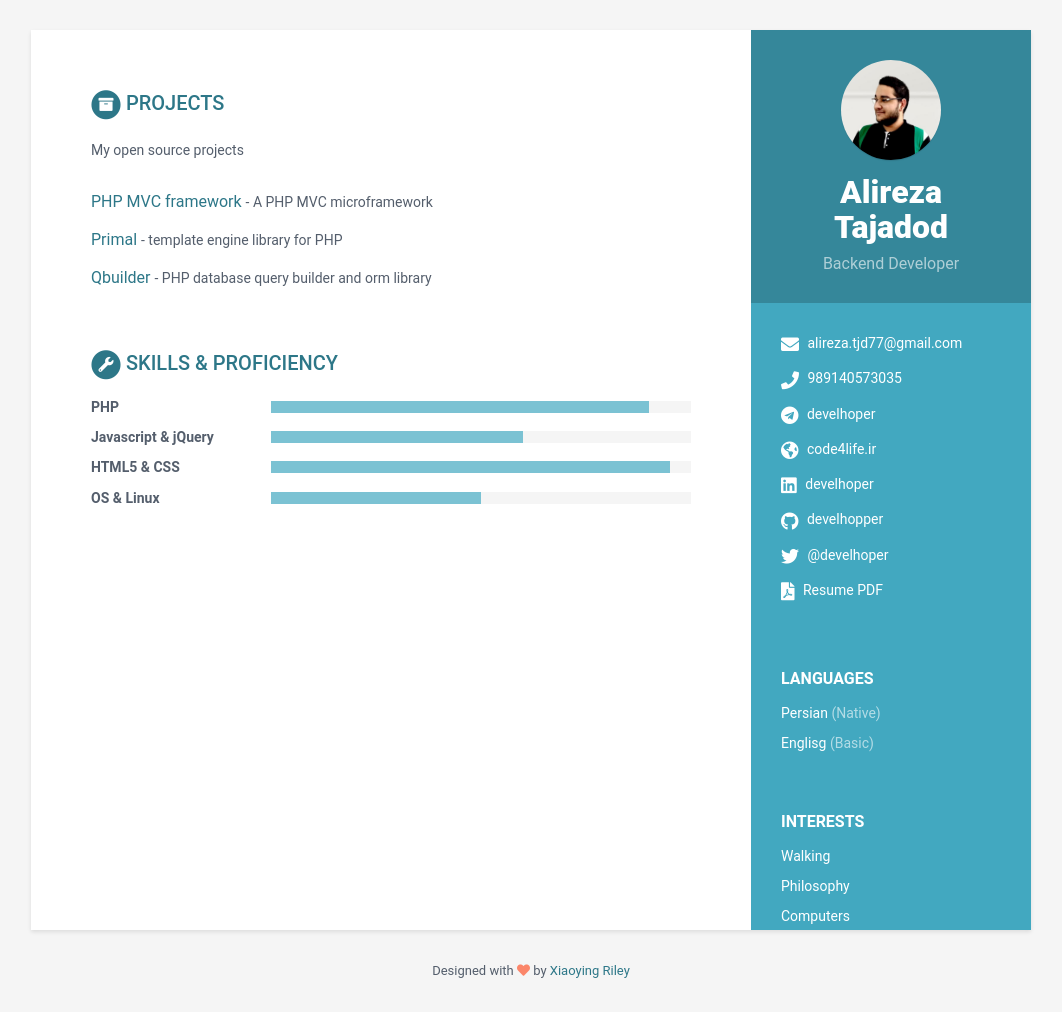
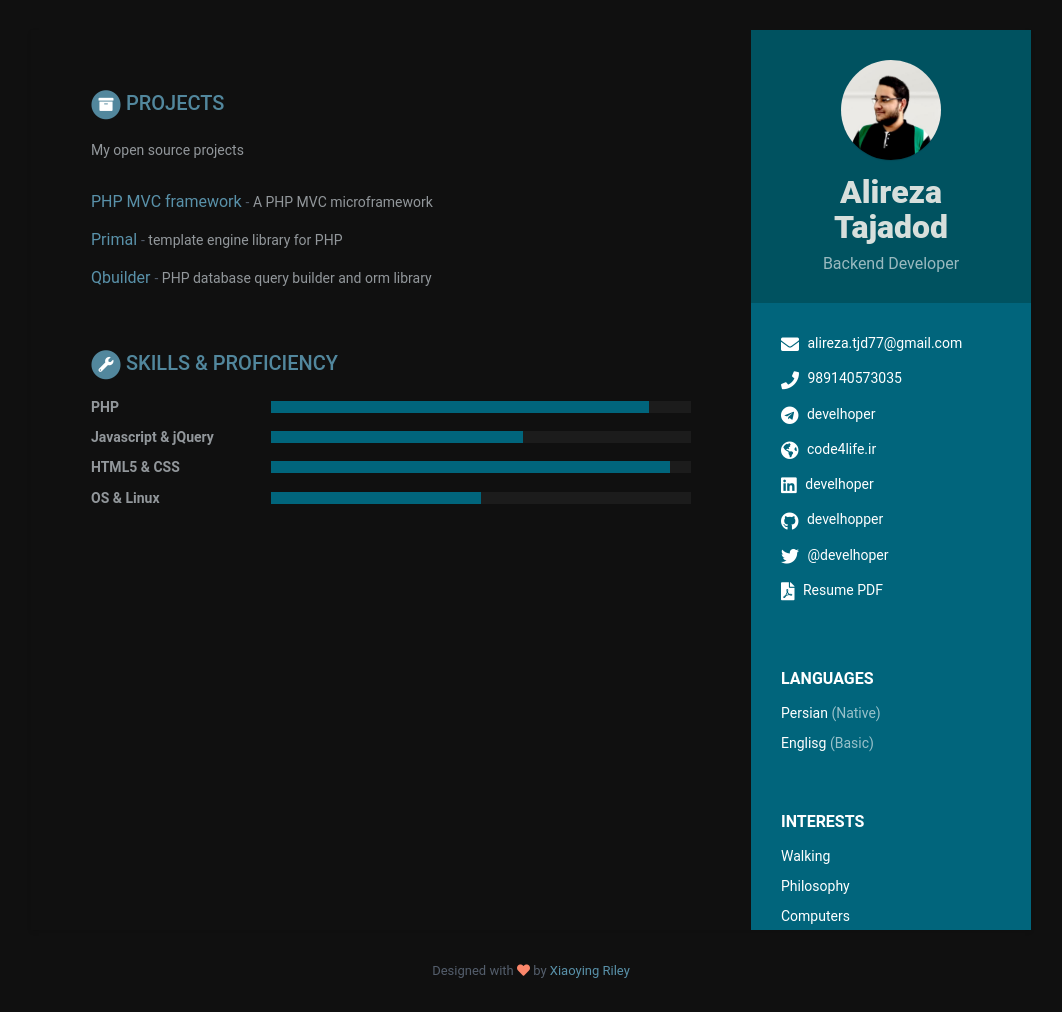
Before and after one commit to develhopper/develhopper.github.io, a Jekyll site: the page built from index.html, in a window 1280 px wide. Shown: the whole page, without its empty margins (109-1171 px from the left). Built offline with Jekyll 4.4.1, drawn with Linux system fonts in a browser that asks for light colours.

Commit message:
add dark mode

```diff
--- a/_config.yml
+++ b/_config.yml
@@ -10,7 +10,7 @@ url: 'http://code4life.ir'
 
 description: A beautiful Jekyll theme for creating resume
 # Style will be applied only after restarting the build or serve. Just choose one of the options.
-theme_skin: blue # blue turquoise green berry orange ceramic
+theme_skin: dark # blue turquoise green berry orange ceramic
 chrome_mobile_color: #use hex colors (ex:#1976d2) or leave empty if you don't want a color for chrome mobile searchbar
 
 # Sass/SCSS
--- a/_sass/_base.scss
+++ b/_sass/_base.scss
@@ -18,7 +18,7 @@ h1, h2, h3, h4, h5, h6  {
 }
 
 a {
-    color: darken($theme-color, 15%);
+    color: #5991a9;
     &:hover {
         text-decoration: underline;
         color: darken($theme-color, 30%);
@@ -54,7 +54,7 @@ p {
     .profile-container {
         padding: 30px;
         //background: darken($theme-color, 10%);
-        background: rgba(0, 0, 0, 0.2);
+        background: rgba(0,82,96,255);
         text-align: center;
         color: #fff;
     }
@@ -63,6 +63,7 @@ p {
         font-weight: 900;
         margin-top: 0;
         margin-bottom: 10px;
+		color:#d7dfdc;
     }
     .tagline {
         color: rgba(256, 256, 256, 0.6);
@@ -158,7 +159,7 @@ p {
 }
 
 .main-wrapper {
-    background: #fff;
+    background: #101010;
     padding: 60px;
     padding-right: 340px;
 	min-height:900px;
@@ -166,7 +167,7 @@ p {
         text-transform: uppercase;
         font-size: 20px;
         font-weight: 500;
-        color: darken($theme-color, 15%);
+        color: #52879d;
         position: relative;
         margin-top: 0;
         margin-bottom: 20px;
@@ -208,11 +209,16 @@ p {
         font-weight: 400;
         margin-top: 0;
         margin-bottom: 5px;
-	color: darken($theme-color, 15%);
+		color: #668d8c;
     }
+
+	.project-tagline{
+		color:#92979b;
+	}
     .projects-section {
         .intro {
             margin-bottom: 30px;
+			color: #92979b;
         }
         .item {
             margin-bottom: 15px;
@@ -250,14 +256,15 @@ p {
         font-size: 14px;
         margin-top: 0;
         margin-bottom: 12px;
+		color:#92979b;
     }
     .level-bar {
         height: 12px;
-        background: $smoky-white;
+        background: #1c1c1c;
     }
     .level-bar-inner {
         height: 12px;
-        background: lighten($theme-color, 15%);
+        background: $theme-color;
     }
 }
 
--- /dev/null
+++ b/_sass/skins/_dark.scss
@@ -0,0 +1,10 @@
+/* Blue variables */
+$theme-color: #01657c;
+$text-color: #3F4650;
+$text-color-secondary: #545E6C;
+$text-grey: #97AAC3;
+$divider: #e8e8e8;
+$lighter-grey: #ccc;
+$darker-grey: #666;
+$smoky-white: #101010;
+$heart: #fb866a;
```
